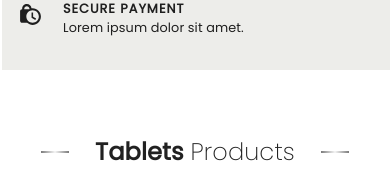
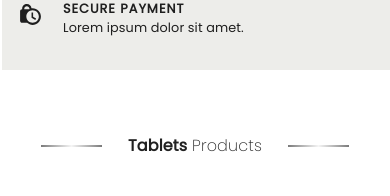
Before and after one commit to yasmino/Electro, a React (Vite) app: page / in a window 390 px wide. Shown: the part 1240-1436 px from the top of the page. Built offline with nearby package versions, Linux system fonts and the light colour scheme; the HTML template or start-up script is replaced by a standard one.

Commit message:
Update Category.css

```diff
--- a/src/Components/category-section/Category.css
+++ b/src/Components/category-section/Category.css
@@ -137,3 +137,8 @@ div.product-image {
         margin: 4rem 7% 2rem;
     }
 }
+@media (max-width: 490px) {
+    .category-section {
+        font-size: 1rem;
+    }
+}
```
